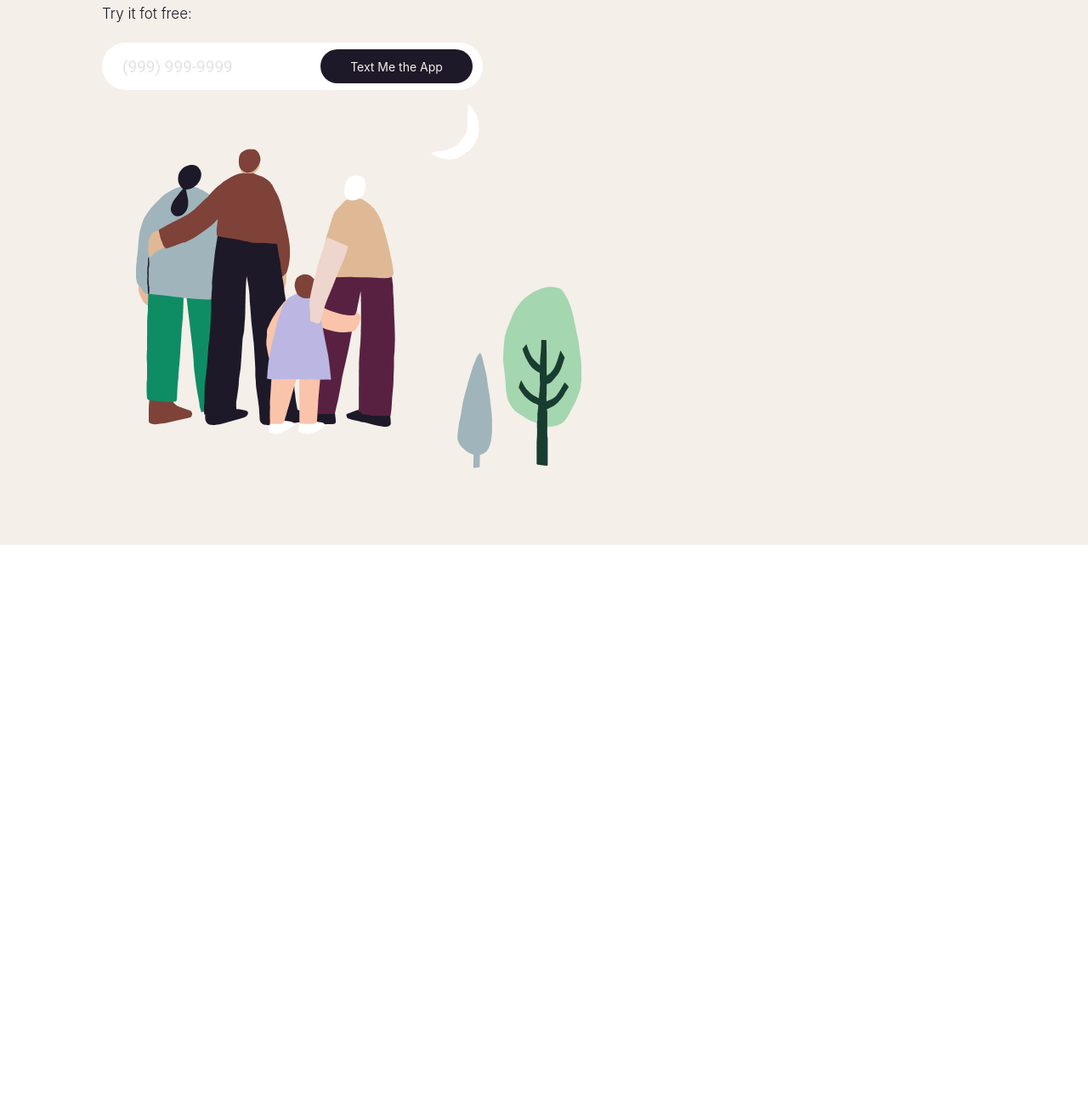
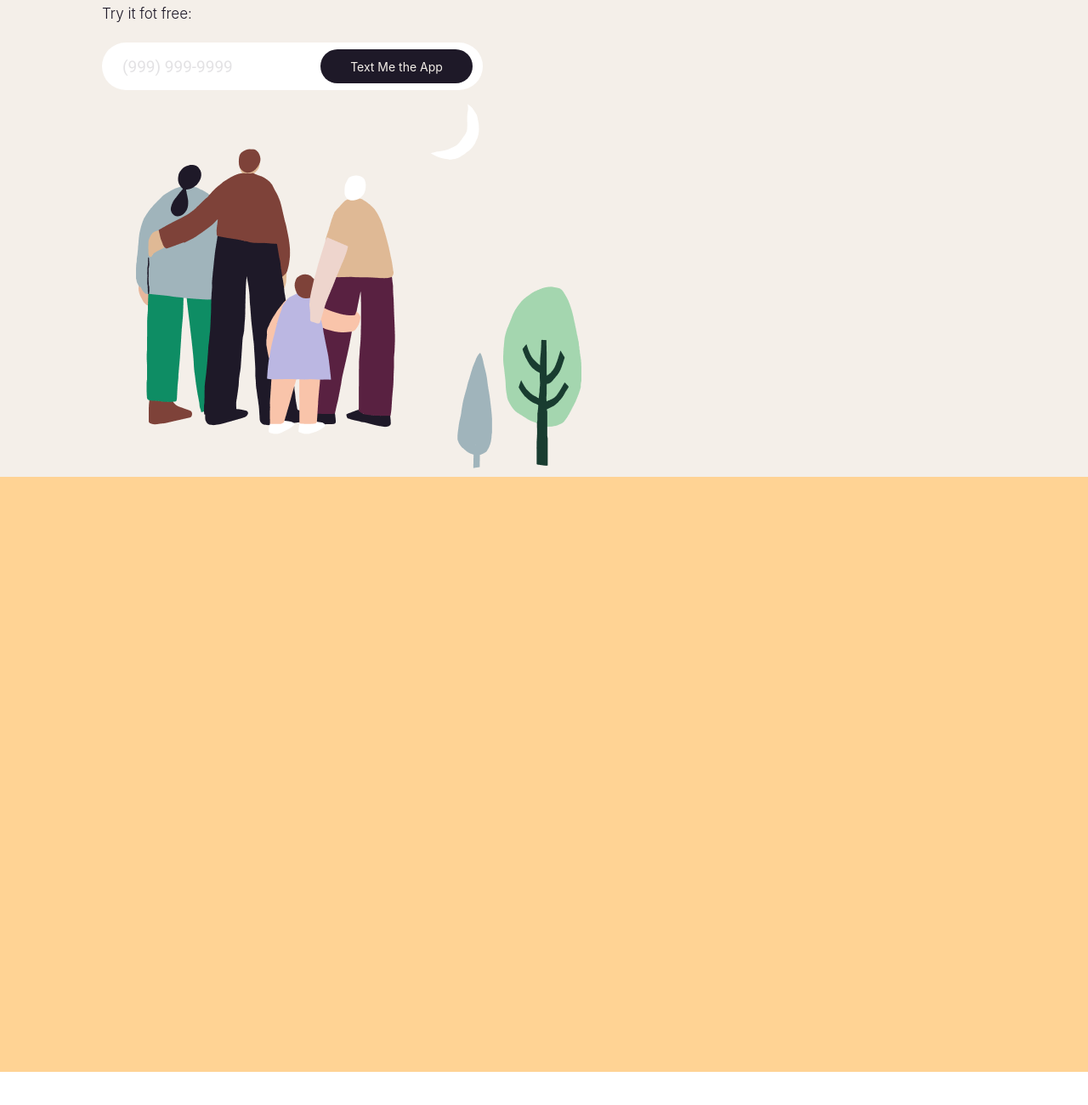
Before and after one commit to cignoBianco/empathy-layout, a plain HTML site: page index.html in a window 1280 px wide. Shown: the part 448-1748 px from the top of the page at 85% size. After the commit the page ends 1709 px from the top, so only its background shows below. Drawn offline with Linux system fonts and the light colour scheme; a web font is replaced by a local one.

Commit message:
css: padding

```diff
--- a/index.html
+++ b/index.html
@@ -57,7 +57,7 @@
                 <img src="./assets/images/family.png" alt="Emphaty with care." />
             </div>
         </section>
-        <section class="second-section">
+        <section class="third-section">
 
         </section>
     </main>
--- a/style.css
+++ b/style.css
@@ -248,9 +248,9 @@
 
 .first-section {
     width: -webkit-fill-available;
-    min-height: 738px;
+    min-height: 548px;
     background-color: var(--beige-color);
-    padding: 80px 120px;
+    padding: 80px 120px 0;
     margin-top: 112px;
     display: flex;
     justify-content: space-between;
@@ -343,6 +343,7 @@
     max-width: 570px;;
 }
 
-.second-section {
+.third-section {
     min-height: 700px;
+    background-color: var(--peach-color);
 }
```
